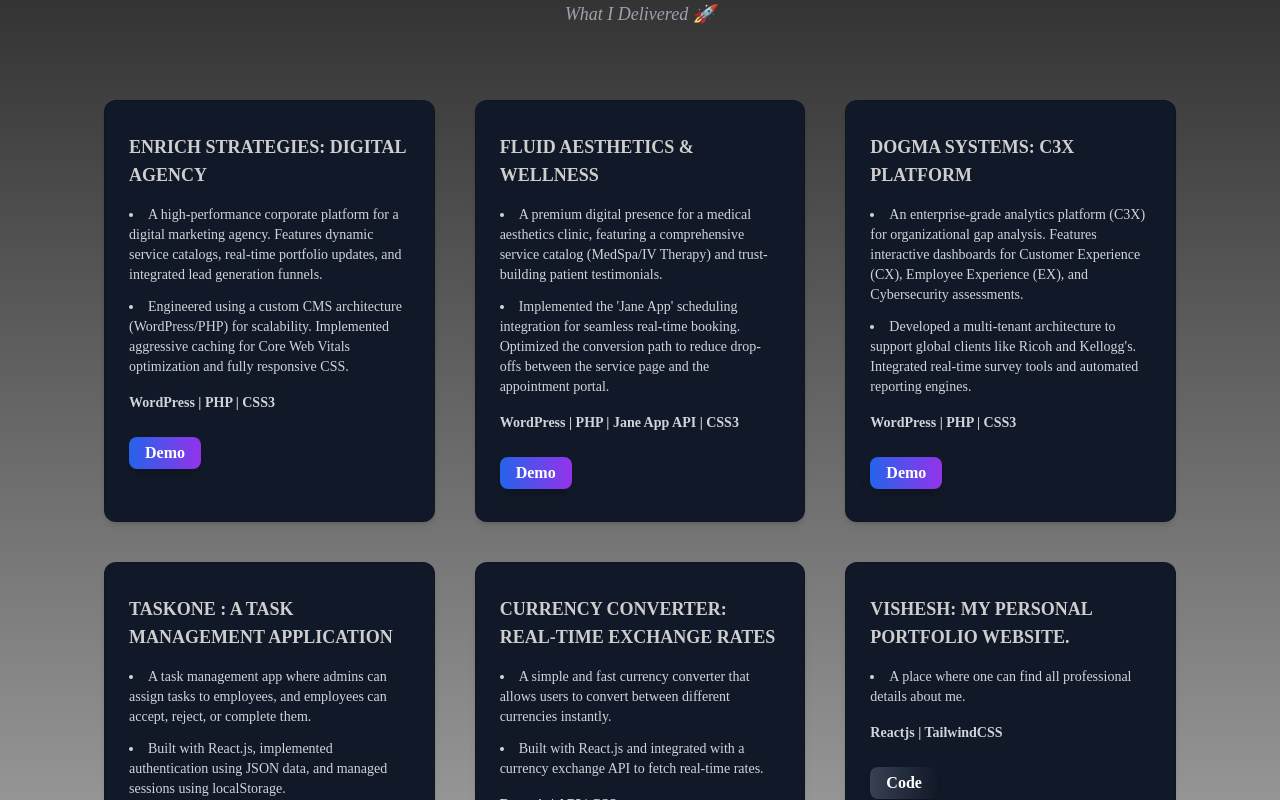
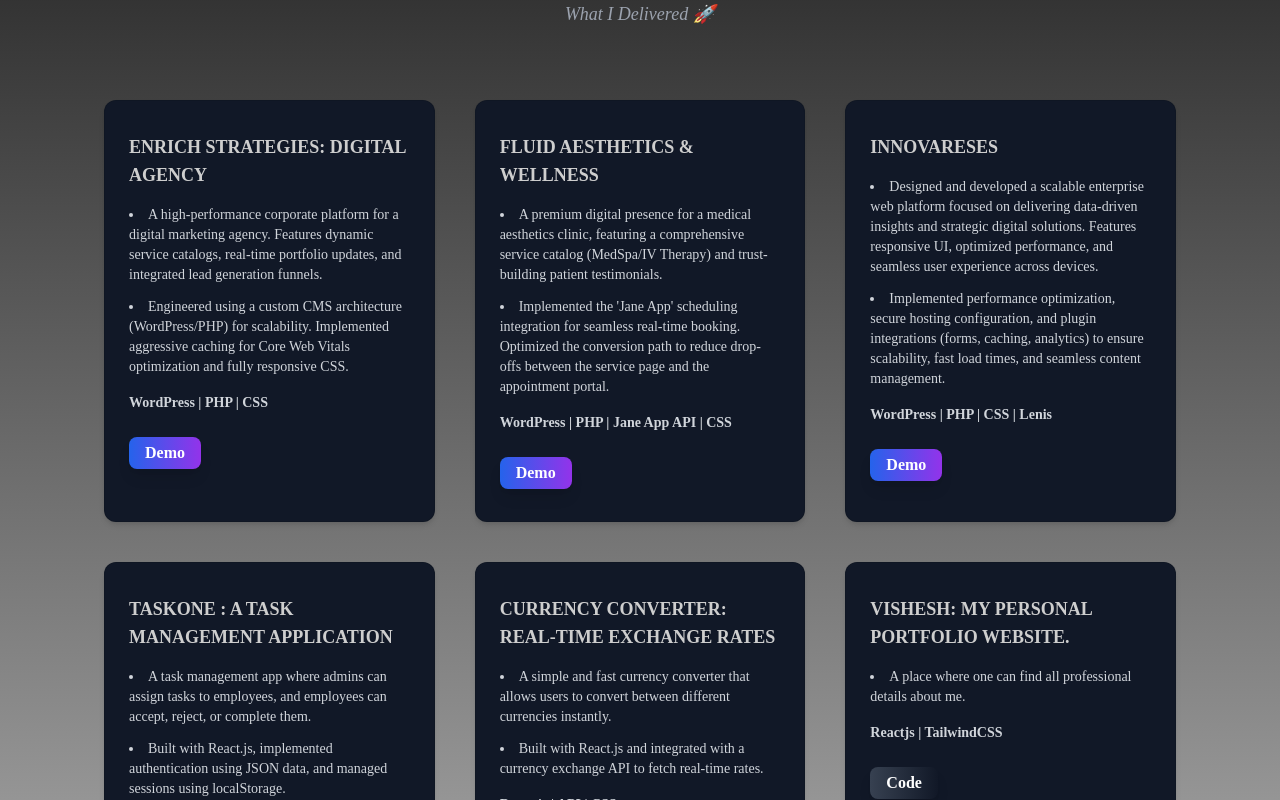
Before and after one commit to visheshgaur/my-portfolio, a React (Create React App) app: page / in a window 1280 px wide. Shown: the part 2420-3220 px from the top of the page. Built offline with nearby package versions, Linux system fonts and the light colour scheme.

Commit message:
Updations2026

```diff
--- a/src/components/Footer.jsx
+++ b/src/components/Footer.jsx
@@ -34,7 +34,7 @@ const Footer = ({ aboutRef, projectsRef }) => {
                               </a>
 
                          </div>
-                         <div className="block mt-8 text-titleColor dark:text-titleColorDarkMode text-center text-smaller"> Copyright &#169; 2025 Vishesh Gaur All rights Reserved. </div>
+                         <div className="block mt-8 text-titleColor dark:text-titleColorDarkMode text-center text-smaller"> Copyright &#169; 2026 Vishesh Gaur All rights Reserved. </div>
                     </div>
                </footer>
           </>
--- a/src/components/Projects.jsx
+++ b/src/components/Projects.jsx
@@ -9,7 +9,7 @@ const Projects = forwardRef((props, ref) => {
         "A high-performance corporate platform for a digital marketing agency. Features dynamic service catalogs, real-time portfolio updates, and integrated lead generation funnels.",
       "description-2":
         "Engineered using a custom CMS architecture (WordPress/PHP) for scalability. Implemented aggressive caching for Core Web Vitals optimization and fully responsive CSS.",
-      "tech-used": "WordPress | PHP | CSS3",
+      "tech-used": "WordPress | PHP | CSS",
       "demo-link": "https://www.enrichstrategies.com/",
       "github-link": "",
     },
@@ -19,17 +19,17 @@ const Projects = forwardRef((props, ref) => {
         "A premium digital presence for a medical aesthetics clinic, featuring a comprehensive service catalog (MedSpa/IV Therapy) and trust-building patient testimonials.",
       "description-2":
         "Implemented the 'Jane App' scheduling integration for seamless real-time booking. Optimized the conversion path to reduce drop-offs between the service page and the appointment portal.",
-      "tech-used": "WordPress | PHP | Jane App API | CSS3",
+      "tech-used": "WordPress | PHP | Jane App API | CSS",
       "demo-link": "https://fluidaestheticsandwellness.com/",
       "github-link": "",
     },
-    3:{heading: "Dogma Systems: C3X Platform",
+    3:{heading: "Innovareses",
       "description-1":
-        "An enterprise-grade analytics platform (C3X) for organizational gap analysis. Features interactive dashboards for Customer Experience (CX), Employee Experience (EX), and Cybersecurity assessments.",
+        "Designed and developed a scalable enterprise web platform focused on delivering data-driven insights and strategic digital solutions. Features responsive UI, optimized performance, and seamless user experience across devices.",
       "description-2":
-        "Developed a multi-tenant architecture to support global clients like Ricoh and Kellogg's. Integrated real-time survey tools and automated reporting engines.",
-      "tech-used": "WordPress | PHP | CSS3",
-      "demo-link": "https://dogmasys.com/",
+        "Implemented performance optimization, secure hosting configuration, and plugin integrations (forms, caching, analytics) to ensure scalability, fast load times, and seamless content management.",
+      "tech-used": "WordPress | PHP | CSS | Lenis",
+      "demo-link": "https://innovareses.com/",
       "github-link": "",
     },
     4: {
```
